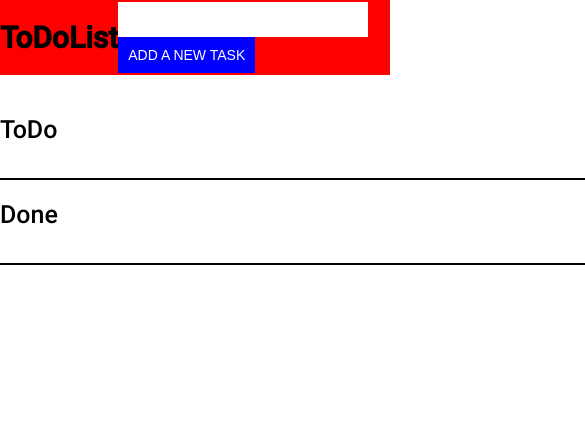
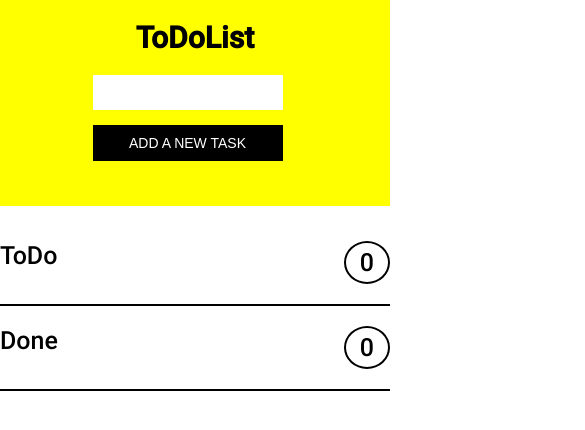
Before and after one commit to evgenijzoloedov/TodoList, a plain HTML site: page index.html in a window 390 px wide. Shown: the top 430 px of the page, 585 px wide, since content can reach past the window. Drawn offline with Linux system fonts and the light colour scheme.

Commit message:
change color

```diff
--- a/index.css
+++ b/index.css
@@ -22,37 +22,36 @@ body{
 }
 
 .header{
+    /* max-width:100vw; */
+    /* display: flex; */
     width: 100%;
-    background: red;
 
-    display: flex;
+    background: yellow;
+
+
     align-items: center;
     margin-bottom: 20px;
 }
 .container{
-    width: 800px;
+    max-width: 800px;
     margin: 0 auto;
     display: flex;
     justify-content: space-between;
     align-items: center;
-
 }
 .header__logo{
     font-size: 30px;
     font-weight: 700;
-
     padding: 20px 0;
 }
 .form .inputtext{
     padding:10px;
     margin-right: 15px;
-    width: 250px;
+    max-width: 250px;
     font-family: inherit;
-
 }
 .addNewTask{
-
-    background: blue;
+    background: black;
     padding: 10px;
     text-transform: uppercase;
     color: white;
@@ -161,3 +160,30 @@ input[type="checkbox"]:not(:checked) + span::after{
 input[type="checkbox"] + span {
     padding-left: 10px;
 }
+
+
+@media (max-width: 455px){
+    .header, .container, .form{
+        display: flex;
+        flex-direction: column;
+        margin-bottom: 15px;
+    }
+    .form>input,.form>button{
+        margin-bottom: 15px;
+        width: 190px;
+
+    }
+ }
+/* @media all and(width:455px){
+    .header{
+        display:flex;
+        flex-direction: column;
+    }
+    .container{
+
+    }
+    .form{
+        display: flex;
+        flex-direction: column;
+    }
+} */
--- a/index.html
+++ b/index.html
@@ -4,7 +4,7 @@
     <meta charset="UTF-8">
     <meta name="viewport" content="width=device-width, initial-scale=1.0">
     <link rel="stylesheet" href="./index.css">
-    <title>Document</title>
+    <title>ToDoList on native JS</title>
 </head>
 <body>
 
```
